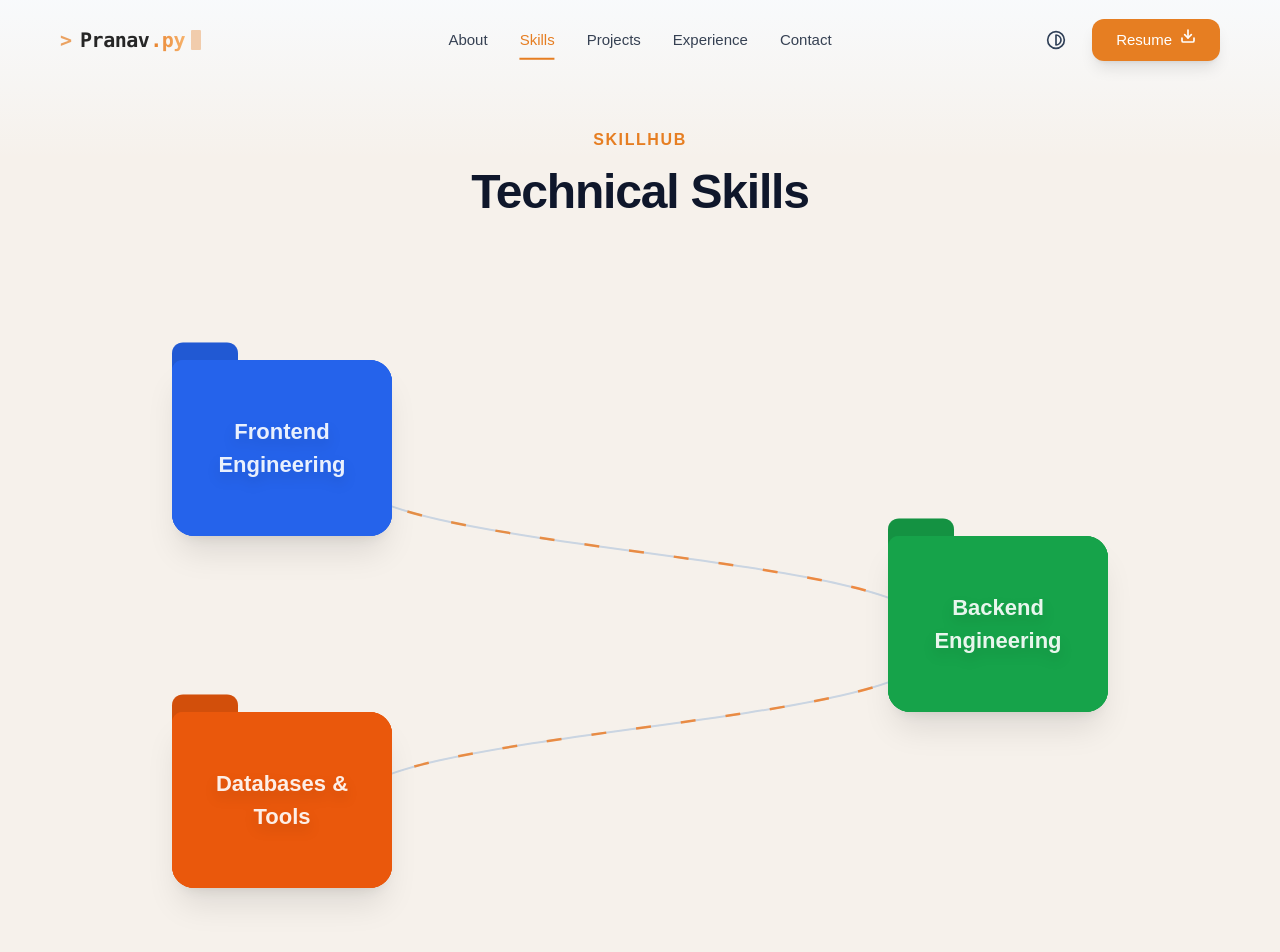
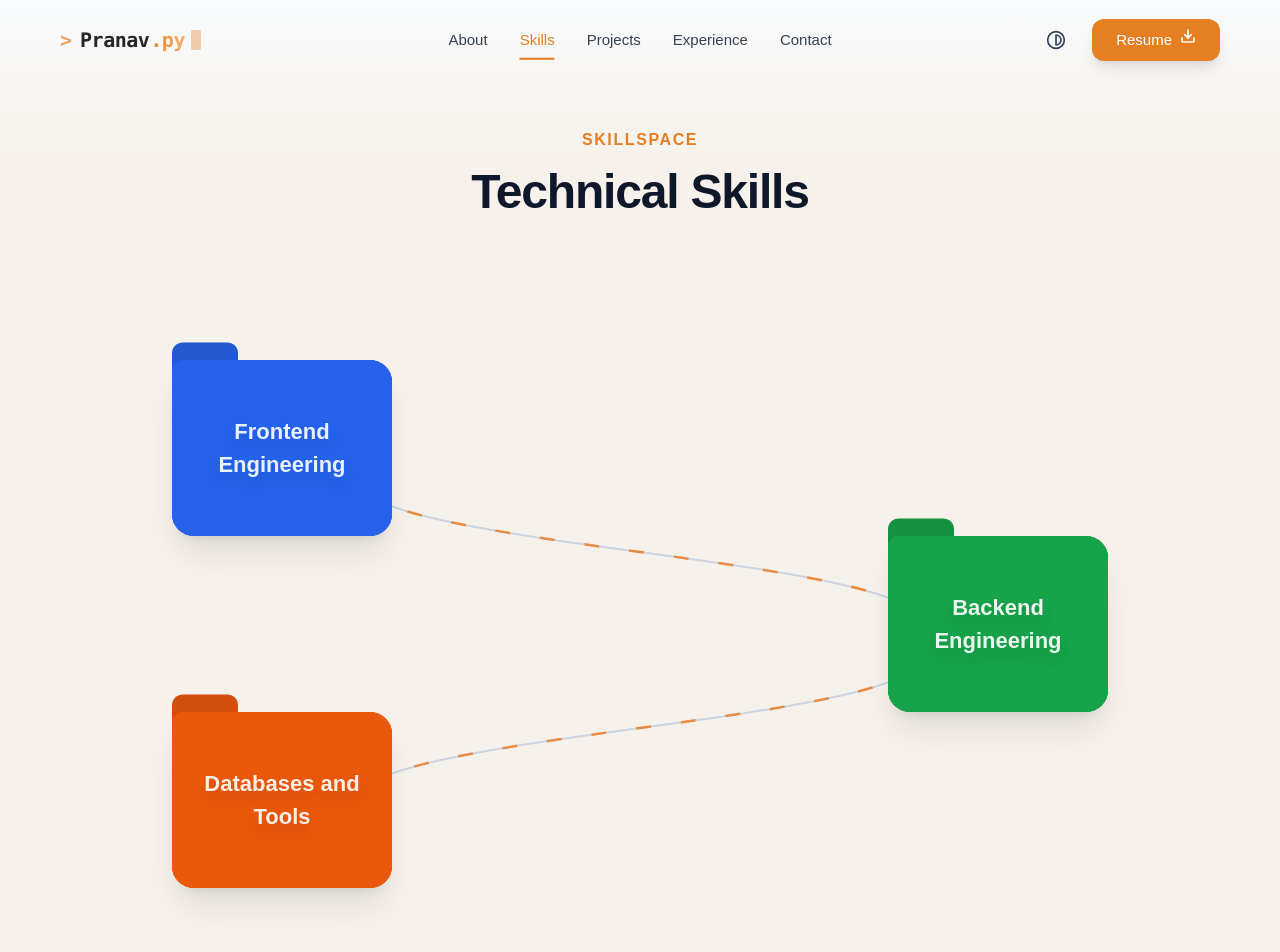
Before and after one commit to pranavkavade20/portfolio-pranav, a React (Vite) app: page /skills in a window 1280 px wide. Shown: the top 952 px of the page. Built offline with nearby package versions, Linux system fonts and the light colour scheme; a web font is replaced by a local one.

Commit message:
fix: correct titles in skill categories for consistency

```diff
--- a/src/pages/Skill.jsx
+++ b/src/pages/Skill.jsx
@@ -52,7 +52,7 @@ function Skill() {
     },
 
     {
-      title: "Databases & Tools",
+      title: "Databases and Tools",
       folderColor: "#EA580C",
       skills: [
         { name: "Git", icon: gitIcon },
@@ -71,7 +71,7 @@ function Skill() {
       <div className="container mx-auto max-w-5xl px-6 relative z-10">
         <SectionHeading
           title="Technical Skills"
-          subtitle="SkillHub"
+          subtitle="Skillspace"
         />
 
         <div className="mt-32 md:mt-48 flex flex-col gap-16 md:gap-24 relative pb-32">
```
